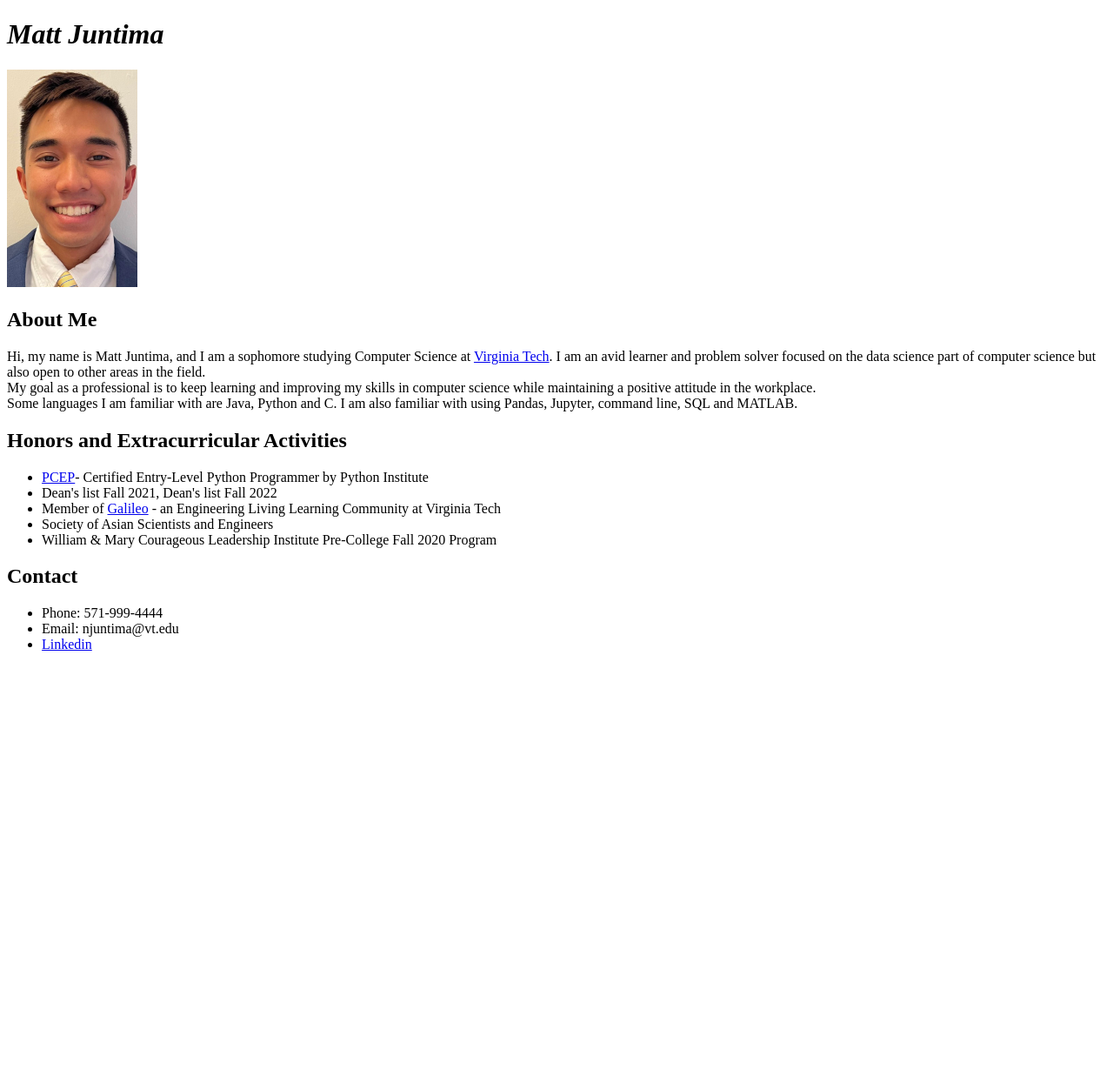
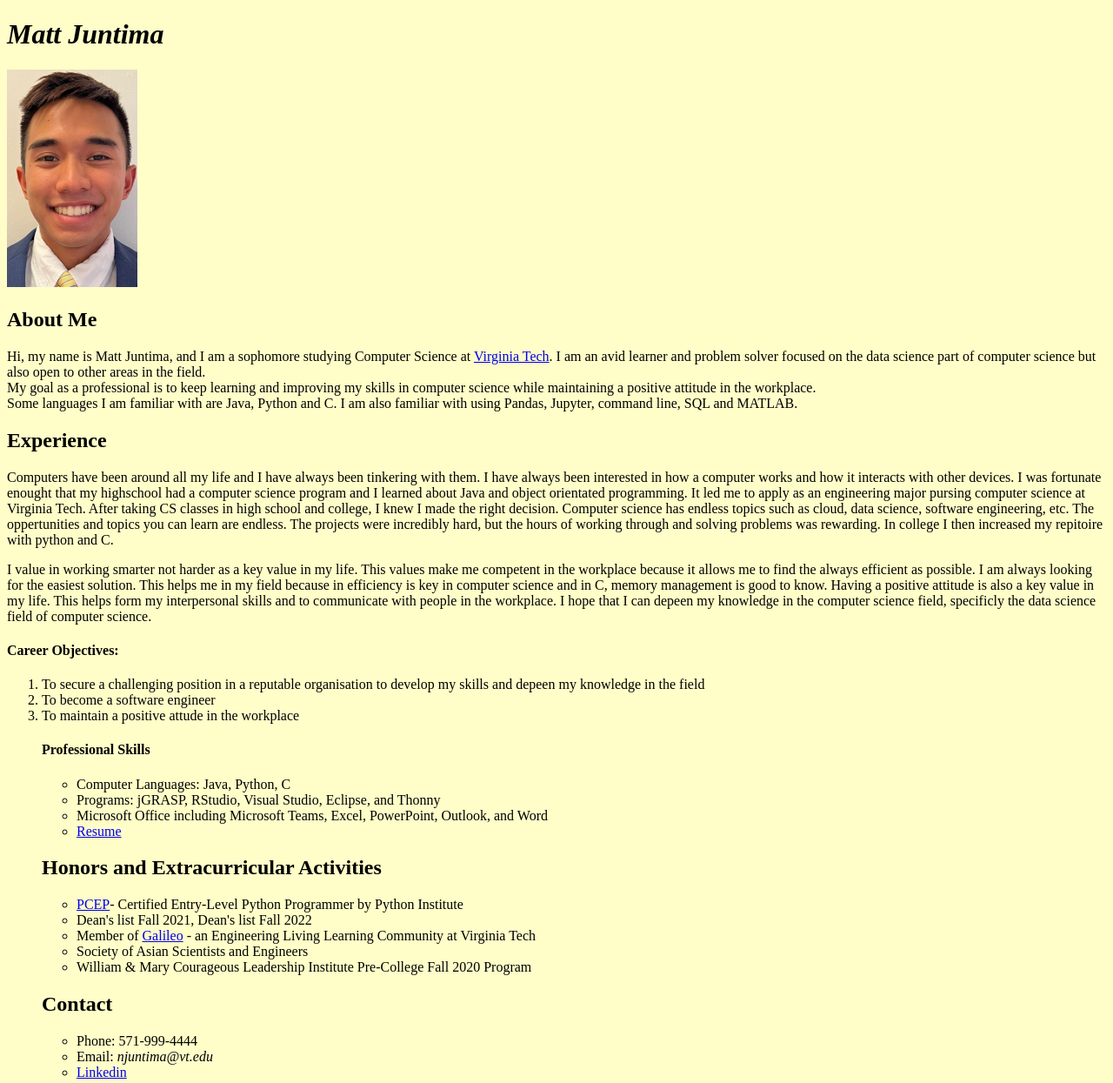
Before and after one commit to njuntima/njuntima.github.io, a plain HTML site: page index.html in a window 1280 px wide. Shown: the whole page at 87% size. Before the commit the page ends 800 px from the top, so only its background shows below. Drawn offline with Linux system fonts and the light colour scheme.

Commit message:
Add files via upload

```diff
--- a/index.html
+++ b/index.html
@@ -5,11 +5,9 @@
   </head>
 
   <body>
-    <header>
-      <h1><i>Matt Juntima</i></h1>
-    </header>
+    <body style="background-color:rgb(255,253,200)">
+    <h1><i>Matt Juntima</i></h1> <img src="PictureOfMyself.jpg" width="150" height="250" />
 
-    <img src="PictureOfMyself.jpg" width="150" height="250" />
     <h2>About Me</h2>
     <p>
       Hi, my name is Matt Juntima, and I am a sophomore studying Computer
@@ -22,6 +20,35 @@
       Some languages I am familiar with are Java, Python and C. I am also
       familiar with using Pandas, Jupyter, command line, SQL and MATLAB.
     </p>
+
+    <h2>Experience</h2>
+
+    <p>Computers have been around all my life and I have always been tinkering with them. I have always been interested in how a computer works and how it interacts
+      with other devices. I was fortunate enought that my highschool had a computer science program and I learned about Java and object orientated programming. It led me
+      to apply as an engineering major pursing computer science at Virginia Tech. After taking CS classes in high school and college,
+      I knew I made the right decision. Computer science has endless topics such as cloud, data science, software engineering, etc. The oppertunities and topics you can learn
+      are endless.
+      The projects were incredibly hard, but the hours of working through and solving problems was rewarding.
+      In college I then increased my repitoire with python and C. </p>
+
+    <p>I value in working smarter not harder as a key value in my life. This values make me competent in the workplace because it allows me to find the always
+        efficient as possible. I am always looking for the easiest solution. This helps me in my field because in efficiency is key in computer science and in C,
+        memory management is good to know. Having a positive attitude is also a key value in my life. This helps form my interpersonal skills and to
+        communicate with people in the workplace. I hope that I can depeen my knowledge in the computer science field, specificly the data science field of computer science.
+    </p>
+    <h4>Career Objectives:</h4>
+    <ol type="1">
+      <li>To secure a challenging position in a reputable organisation to develop my skills and depeen my knowledge in the field</li>
+      <li>To become a software engineer</li>
+      <li>To maintain a positive attude in the workplace</li>
+
+    <h4>Professional Skills</h4>
+    <ul>
+      <li>Computer Languages: Java, Python, C</li>
+      <li>Programs: jGRASP, RStudio, Visual Studio, Eclipse, and Thonny</li>
+    <li>Microsoft Office including Microsoft Teams, Excel, PowerPoint, Outlook, and Word</li>
+    <li><a href="MattJuntimaResume2023.pdf">Resume</a></li>
+    </ul>
 
     <h2>Honors and Extracurricular Activities</h2>
     <ul>
@@ -45,7 +72,7 @@
     <h2>Contact</h2>
     <ul>
       <li>Phone: 571-999-4444</li>
-      <li>Email: njuntima@vt.edu</li>
+      <li>Email: <i>njuntima@vt.edu</i></li>
       <li><a href="https://www.linkedin.com/in/matt-juntima/">Linkedin</a></li>
     </ul>
   </body>
```
